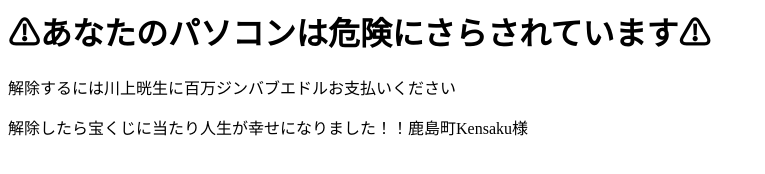
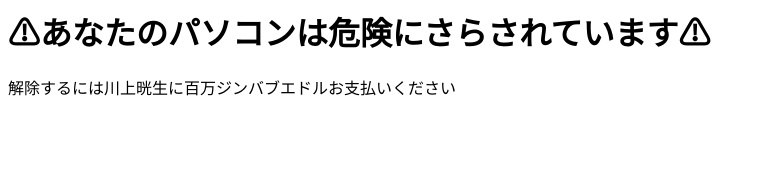
Before and after one commit to KawakamiKoki/KawakamiKoki.github.io, a plain HTML site: page index.html in a window 1280 px wide. Shown: the whole page, without its empty margins (0-765 px from the left). Drawn offline with Linux system fonts and the light colour scheme.

Commit message:
Update index.html

```diff
--- a/index.html
+++ b/index.html
@@ -4,6 +4,6 @@
   <h1>
   ⚠あなたのパソコンは危険にさらされています⚠</h1>
   <p>解除するには川上晄生に百万ジンバブエドルお支払いください</p>
-<p>解除したら宝くじに当たり人生が幸せになりました！！鹿島町Kensaku様</p>
+<p>　</p>
 </body>
 </html>
```
